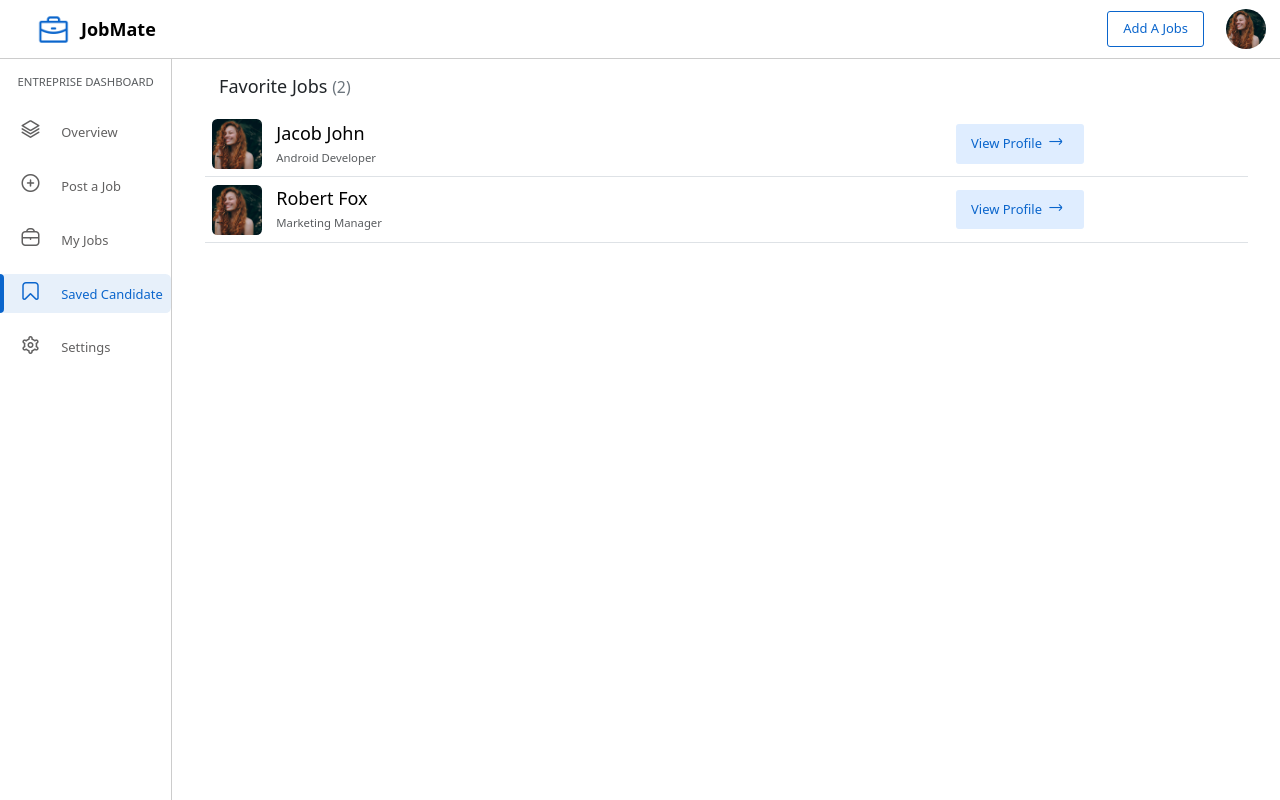
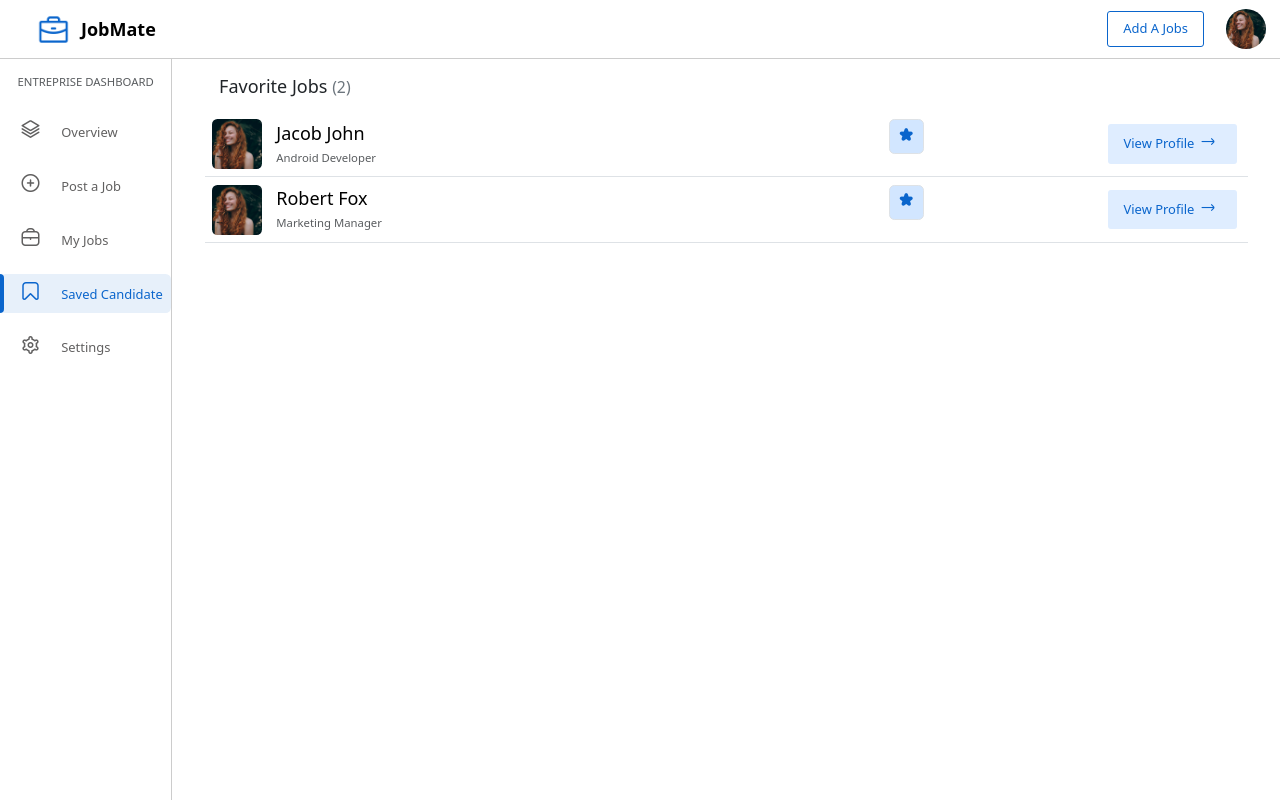
Before and after one commit to HafsaTimenzay/Fined_Job, a React (Vite) app: page /Entreprise/saved-candidates in a window 1280 px wide. Built offline with nearby package versions, Linux system fonts and the light colour scheme.

Commit message:
update the save of candidates

```diff
--- a/src/enreprise/content/candidateSaved.jsx
+++ b/src/enreprise/content/candidateSaved.jsx
@@ -68,6 +68,12 @@ export default function SavedCandidate() {
     setLightBoxVisible(false); // Close the lightbox
   };
 
+  const [candidateSaved, setCandidateSaved] = useState(jobs); // Initialize with jobs
+
+  const handleUnsaveCandiate = (idCan) => {
+    const updatedCandidates = candidateSaved.filter((candidate) => candidate.id !== idCan);
+    setCandidateSaved(updatedCandidates);
+  };
   const { candidate } = userData; // Destructure candidate from userData
 
   return (
@@ -77,7 +83,7 @@ export default function SavedCandidate() {
       </h5>
       <table className="table">
         <tbody>
-          {jobs.map((job) => (
+          {candidateSaved.map((job) => (
             <tr key={job.id}>
               <td>
                 <div className="d-flex align-items-center">
@@ -90,8 +96,20 @@ export default function SavedCandidate() {
                   </div>
                 </div>
               </td>
+              <td>
+              <button
+                className="btn btn-light me-2 p-3 rounded border  d-flex align-items-center justify-content-center linksBtn p-0 mx-1"
+                onClick={() => handleUnsaveCandiate(job.id)}
+              >
+                <i
+                  className="fi fi-sr-star"
+                  style={{ color: "#0a65cc" }}
+                ></i>
+              </button>
 
-              <td className="text-center align-middle">
+              </td>
+
+              <td className="text-center align-middle me-3" style={{width : "150px"}}>
                 <button className="white-btn" onClick={handleOpenLightBox}>
                   View Profile
                   <i className="fi fi-rr-arrow-right mx-2 justify-content-center"></i>
```
